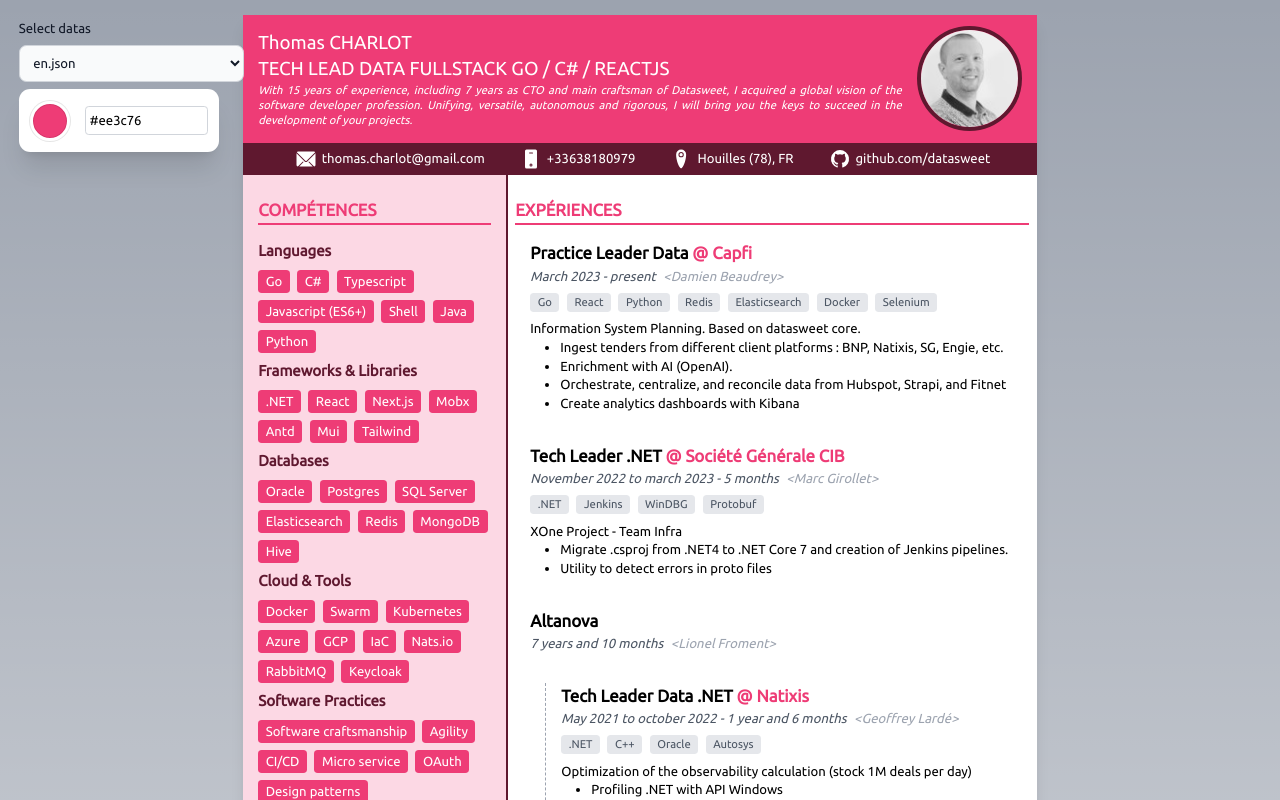
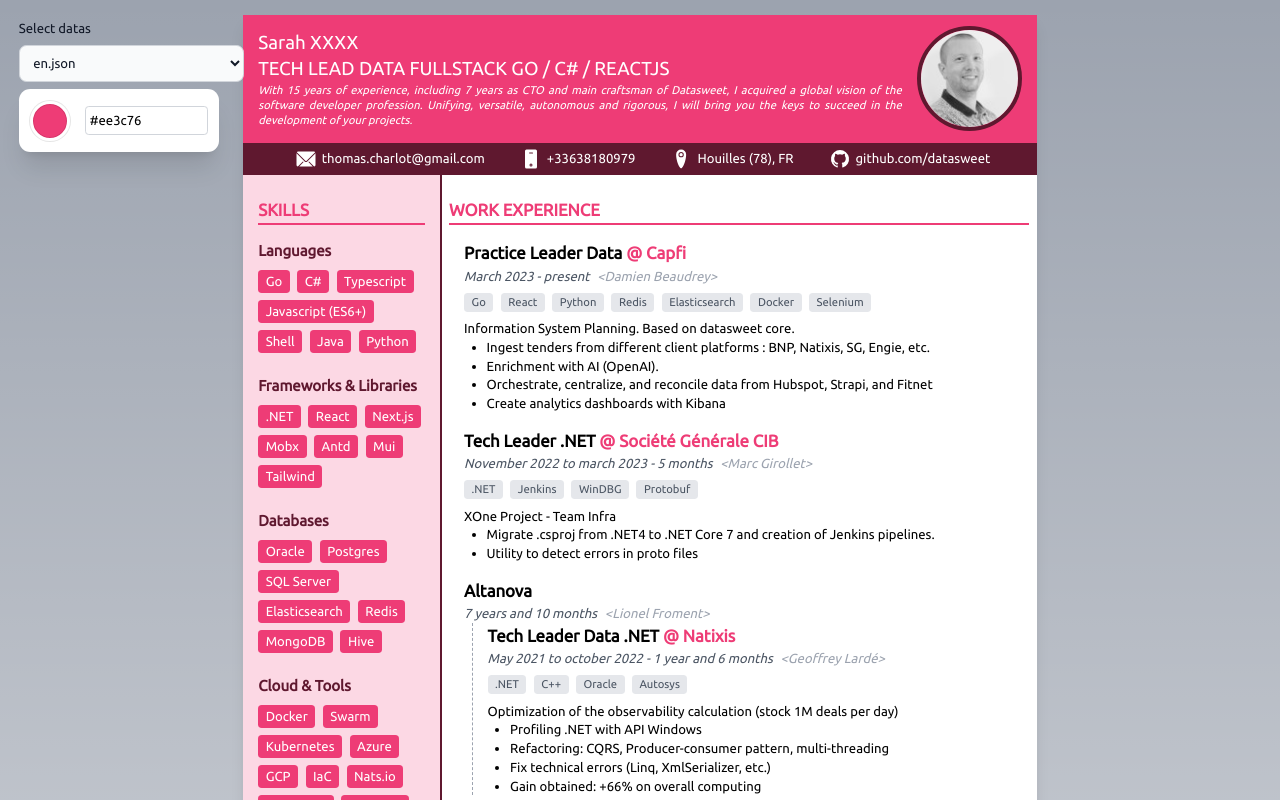
Before and after one commit to charlotth/resume, a Next.js app: page / in a window 1280 px wide. Shown: the top 800 px of the page. Built offline with nearby package versions, Linux system fonts and the light colour scheme.

Commit message:
bakup (#2)
Co-authored-by: Thomas Charlot <thomas.charlot@datasweet.fr>

```diff
--- a/src/app/globals.css
+++ b/src/app/globals.css
@@ -62,4 +62,8 @@
     cursor: pointer;
     outline: none;
   }
+
+  .main-exp + .sub-exp {
+    margin-top: -1rem;
+  }
 }
--- a/src/components/Experience/index.tsx
+++ b/src/components/Experience/index.tsx
@@ -1,5 +1,6 @@
 import cls from "classnames";
 import SkillGroup from "../SkillGroup";
+import { get, isArray, isString } from "lodash";
 
 export interface ExperienceProps {
     title: string;
@@ -8,17 +9,37 @@
     contact?: string;
     description?: string;
     tools?: string[];
-    tasks?: string[];
+    tasks?: Array<string | { name: string, tasks: string[] }>;
     className?: string;
     isSub?: boolean;
     isLast?: boolean
 }
 
+const Tasker: React.FC<{ tasks?: Array<string | { name: string, tasks: string[] }>, isSub?: boolean }> = ({ tasks, isSub }) => {
+  if (!tasks) {
+    return null;
+  }
+
+  return (
+    <ul className={cls("ml-6 text-sm", isSub ? "list-[circle]" : "list-disc")}>
+       {tasks.map((t, i) => (
+              <li key={i}>
+                {isString(t) ? t : (
+                  <>
+                    {t.name}
+                    <Tasker tasks={t.tasks} isSub />
+                  </>
+                )}
+              </li>
+            ))}
+    </ul>
+  );
+}
+
 const Experience: React.FC<ExperienceProps> = ({ title, society, date, contact, description, tools, tasks, className, isSub, isLast }) => (
-    <section className={cls("px-4 mb-4",
+    <section className={cls("px-4",
           className,
-          isSub && "ml-8 border-l border-gray-400 border-dashed",
-          isLast ? "mb-4 pb-0" : "pb-4 mb-0"
+          !isSub ? "mb-4 main-exp" : "ml-6 border-l border-gray-400 border-dashed sub-exp mb-4 pb-0",
     )}>
         <h3 className="text-lg font-bold">{title}
             {society && (<span className="text-primary ml-1">@ {society}</span>)}
@@ -26,13 +47,9 @@
         <h4 className="text-gray-600 text-sm italic">{date}
             {contact && (<span className="text-gray-400 ml-2">&lt;{contact}&gt;</span>)}
         </h4>
-        { !!tools && (<SkillGroup skills={tools} size="small" invert /> )}
+        { !!tools && (<SkillGroup skills={tools} size="small" color="gray" /> )}
         <p className="text-sm">{description}</p>
-        { !!tasks && (
-            <ul className="list-disc ml-8 text-sm">
-            {tasks.map((t, i) => (<li key={i}>{t}</li>))}
-        </ul>
-        )}
+        <Tasker tasks={tasks} />
     </section>
 );
 
--- a/src/components/Page/index.tsx
+++ b/src/components/Page/index.tsx
@@ -1,19 +1,26 @@
 export interface PageProps {
   header: React.ReactNode;
-    sider: React.ReactNode;
+  sider?: React.ReactNode;
 }
 
 const Page: React.FC<React.PropsWithChildren<PageProps>> = ({ header, sider, children }) => (
   <main className="m-4 h-[297mm] w-[210mm] overflow-hidden bg-white p-0 shadow-lg print:m-0 print:h-screen print:w-screen print:shadow-none">
     {header}
-        <div className="grid grid-cols-3 h-full">
+
+    {!!sider ? (
+      <div className="grid grid-cols-4 h-full">
         <div className="bg-primary-100 border-r-2 border-primary-800 h-full px-4 py-2">
           {sider}
         </div>
-            <div className="col-span-2 px-2 py-2">
+        <div className="col-span-3 px-2 py-2">
           {children}
         </div>
       </div>
+    ) : (
+      <div className="px-2 py-2">
+        {children}
+      </div>
+    )}
   </main>
 );
 
--- a/src/components/Resume/Factory.tsx
+++ b/src/components/Resume/Factory.tsx
@@ -67,16 +67,16 @@
         case 'skills':
             return (
                 <>
-                    <Title>Compétences</Title>
+                    <Title>Skills</Title>
                     {(d.items as Resume['skills']).map((v, i) => (
-                        <SkillGroup title={v.categorie} skills={v.items} key={i} />
+                        <SkillGroup title={v.categorie} skills={v.items} key={i} color={v.color} />
                     ))}
                 </>
             );
         case 'experiences':
             return (
                 <>
-                    {!page && (<Title>Expériences</Title>)}
+                    {!page && (<Title>Work Experience</Title>)}
                     {(d.items as Resume['experiences']).map((v, i) => (
                         <Experience {...v} key={i} />
                     ))}
@@ -85,7 +85,7 @@
         case 'trainings':
             return (
                 <>
-                    <Title>Formations</Title>
+                    <Title>Education</Title>
                     {(d.items as Resume['trainings']).map((v, i) => (
                         <Experience {...v} key={i} />
                     ))}
@@ -94,7 +94,7 @@
         case 'hobbies':
             return (
                 <>
-                    <Title>Loisirs</Title>
+                    <Title>Hobbies</Title>
                     <SkillGroup skills={d.items as Resume['hobbies']} />
                 </>
             )
@@ -102,7 +102,7 @@
         case 'languages':
             return (
                 <>
-                    <Title>Langues</Title>
+                    <Title>Languages</Title>
                     <Languages items={d.items as Resume['languages']} />
                 </>
             );
--- a/src/components/Resume/index.tsx
+++ b/src/components/Resume/index.tsx
@@ -44,7 +44,7 @@
     return (<Page
       key={ip}
       header={<Header {...hp} />}
-      sider={p.sider.map((s) => (
+      sider={p.sider && p.sider.map((s) => (
         <section className="flex flex-col" key={s}>
           <Factory data={resume} source={s} />
         </section>
--- a/src/components/SkillGroup/index.tsx
+++ b/src/components/SkillGroup/index.tsx
@@ -3,20 +3,22 @@
 export interface SkillGroupProps {
     title?: string;
     skills: string[];
-    invert?: boolean;
+    color?: 'primary' | 'gray' | 'dark',
     size?: 'small' | 'normal';
 }
 
-const SkillGroup: React.FC<SkillGroupProps> = ({ title, skills, invert, size }) => {
+const SkillGroup: React.FC<SkillGroupProps> = ({ title, skills, color, size }) => {
     const className = cls(
         `px-2 py-0.5 text-${size === 'small' ? 'xs' : 'sm'} rounded`,
-        invert ? "text-gray-600 bg-gray-200" : "bg-primary text-white"
+        (color === undefined || color === 'primary') && "bg-primary text-white",
+        color === 'gray' && "text-gray-600 bg-gray-200",
+        color === 'dark' && "bg-primary-800 text-white"
     );
 
     return (
         <>
             {title && (<h3 className="text-primary-800 font-bold">{title}</h3>)}
-            <ul className="flex flex-wrap leading-relaxed gap-2 my-2">
+            <ul className={cls("flex flex-wrap leading-relaxed gap-2 mt-2", color === 'gray' ? 'mb-2' : 'mb-6')}>
                 {skills.map(s => (
                     <li key={s} className={className}>{s}</li>
                 ))}
--- a/src/data/en.json
+++ b/src/data/en.json
@@ -1,6 +1,6 @@
 {
   "profile": {
-    "name": "Thomas CHARLOT",
+    "name": "Sarah XXXX",
     "avatar": "/1692695262563.jpeg",
     "title": "Tech lead data fullstack GO / C# / ReactJS",
     "description": "With 15 years of experience, including 7 years as CTO and main craftsman of Datasweet, I acquired a global vision of the software developer profession. Unifying, versatile, autonomous and rigorous, I will bring you the keys to succeed in the development of your projects.",
@@ -73,16 +73,6 @@
         "CQRS",
         "DDD",
         "TDD"
-      ]
-    },
-    {
-      "categorie": "Graphics & Audio",
-      "items": [
-        "Photoshop",
-        "Premiere",
-        "After Effect",
-        "Soundbooth",
-        "Image Magick"
       ]
     }
   ],
--- a/src/data/fr.json
+++ b/src/data/fr.json
@@ -16,47 +16,47 @@
         "Go",
         "C#",
         "Typescript",
-        "Shell",
+        "$hell",
         "Java",
         "Python"
       ]
     },
     {
-      "categorie": "Frameworks & Librairies",
+      "categorie": "Frameworks",
       "items": [
         ".NET",
-        "React",
-        "Next.js",
-        "Mobx",
-        "Antd",
-        "Mui",
-        "Tailwind"
+        "react",
+        "next.js",
+        "mobx",
+        "antd",
+        "mui",
+        "tailwind"
       ]
     },
     {
       "categorie": "Base de données",
       "items": [
-        "Oracle",
-        "Postgres",
-        "SQL Server",
-        "Elasticsearch",
-        "Redis",
-        "MongoDB",
-        "Hive"
+        "oracle",
+        "postgres",
+        "mssql",
+        "redis",
+        "elasticsearch",
+        "mongo",
+        "hive"
       ]
     },
     {
       "categorie": "Cloud & Tools",
       "items": [
-        "Docker",
-        "Swarm",
-        "Kubernetes",
+        "docker",
+        "swarm",
+        "k8s",
         "Azure",
         "GCP",
         "IaC",
-        "Nats.io",
-        "RabbitMQ",
-        "Keycloak"
+        "nats.io",
+        "rabbitMQ",
+        "keycloak"
       ]
     },
     {
@@ -69,6 +69,8 @@
         "OAuth",
         "Design patterns",
         "Clean architecture",
+        "EDA",
+        "ITIL",
         "CQRS",
         "DDD",
         "TDD"
@@ -83,6 +85,20 @@
         "Soundbooth",
         "Image Magick"
       ]
+    },
+    {
+      "categorie": "Soft skills",
+      "items": [
+        "Capacité de synthèse",
+        "Esprit critique",
+        "Force de proposition",
+        "Sens du service",
+        "Fédérateur",
+        "Autonome",
+        "Persévérant",
+        "Polyvalent",
+        "Curieux"
+      ]
     }
   ],
   "experiences": [
@@ -90,8 +106,7 @@
       "title": "Practice Leader Data",
       "society": "Capfi",
       "date": "Mars 2023 à aujourd'hui",
-      "contact": "Damien Beaudrey",
-      "description": "Urbanisation SI. Projet basé sur le socle technique Datasweet",
+      "description": "Dans le contexte de l’urbanisation du SI de Capfi, conception et développement d’un orchestrateur de flux de données entre les différentes plateformes utilisées par Capfi (Hubspot, GreenHouse, Fitnet, Strapi).",
       "tools": [
         "Go",
         "React",
@@ -99,43 +114,46 @@
         "Redis",
         "Elasticsearch",
         "Docker",
-        "Selenium"
+        "Selenium",
+        "Encadrement"
       ],
       "tasks": [
         "Ingestion des appels d'offres des plateformes : BNP, Natixis, SG, Engie, etc.",
         "Enrichissement des offres avec l'IA (OpenAI)",
         "Orchestration, centralisation des données d'Hubspot, Strapi et Fitnet",
-        "Création de dashboards analytiques avec Kibana"
+        "Création de dashboards analytiques avec Kibana",
+        "Encadrement de 2 développeurs",
+        "Rôle Practice Leader : validation des profils techniques pour Capfi"
       ]
     },
     {
       "title": "Tech Leader .NET",
       "society": "Société Générale CIB",
       "date": "Novembre 2022 à mars 2023 - 5 mois",
-      "contact": "Marc Girollet",
       "tools": [
         ".NET",
         "Jenkins",
         "WinDBG",
-        "Protobuf"
+        "Protobuf",
+        "Agile"
       ],
-      "description": "XOne Project - Team Infra",
+      "description": "Tech Lead au sein de la team Infra / Core de XOne, système front-to-back multi-assets permettant de gérer la totalité du cycle de vie d'un deal.",
       "tasks": [
-        "Migration de projets .NET4 vers .NET Core 7 et création de pipeline Jenkins",
-        "Détection des erreurs dans les fichiers .protos"
+        "Migration de projets .NET4 vers .NET Core 7",
+        "Création de pipeline Jenkins pour les builds / tests / releases",
+        "Détection des erreurs de compatabilité entre différentes versions de fichiers .proto",
+        "Mise en place du cache LRU"
       ]
     },
     {
       "title": "Altanova",
       "date": "7 ans et 10 mois",
-      "contact": "Lionel Froment",
       "experiences": [
         {
           "title": "Tech Leader Data .NET",
           "society": "Natixis",
           "date": "Mai 2021 à octobre 2022 - 1 an et 6 mois",
-          "contact": "Geoffrey Lardé",
-          "description": "Optimisation du processus de calcul d'observabilité des deals (stock 1M/jour)",
+          "description": "Optimisation de la chaîne de calcul de Link, système permettant de calculer l’observabilité des deals (stock 1M / jour) à partir des données BOP, système permettant de collecter les trades, les positions et les instruments des différents systèmes Front Office utilisés par Natixis.",
           "tools": [
             ".NET",
             "C++",
@@ -143,17 +161,18 @@
             "Autosys"
           ],
           "tasks": [
-            "Profiling .NET via les API Windows",
+            "Création d’un profiler .NET via les API Windows (C++)",
+            "Correction des erreurs techniques (Linq, XmlSerializer, etc.) suite aux données du profiler",
             "Réarchitecture du projet : CQRS, Producer-consumer pattern, multi-threading",
-            "Correction des erreurs techniques (Linq, XmlSerializer, etc.)",
-            "Gain obtenu : 66% sur le traitement global"
+            "Gain obtenu : 66% sur le traitement global",
+            "Duplication des résultats pour les utilisateurs Risk dans Hadoop (Hive)"
           ]
         },
         {
           "title": "Tech Leader Data Go",
           "society": "Figaro Classifieds",
           "date": "Décembre 2020 à avril 2021 - 5 mois",
-          "description": "Ingestion des annonces d'emploi de plateformes publiques",
+          "description": "Dans le cadre d’un projet en incubation visant à refondre les méthodes de capture et à la publication des annonces d'emploi issues des clients Figaro Classifieds et des plateformes publiques.",
           "tools": [
             "Go",
             "GCP",
@@ -161,16 +180,17 @@
             "Kubernetes"
           ],
           "tasks": [
-            "ETL : flow pattern en Go",
-            "Contraintes fortes : ingérer plusieurs centaines de milliers d'annonces par jour dans des ressources limitées (proc, mémoire pour GCP)"
+            "Conception & développement d’un ETL générique basé sur flow pattern en Go",
+            "Contraintes fortes : ingérer plusieurs centaines de milliers d'annonces par jour dans des ressources limitées (proc, mémoire pour GCP)",
+            "Ingestion de la plateforme publique Pôle Emploi",
+            "Formation aux bonnes pratiques des développeurs"
           ]
         },
         {
           "title": "Co-founder & CTO",
           "society": "Datasweet",
           "date": "Juillet 2016 à octobre 2022 - 6 ans et 4 mois ",
-          "contact": "Lionel Froment",
-          "description": "Datasweet est une data-plateforme basé sur Elasticsearch et couvrant toute la chaîne de valorisation de données",
+          "description": "Datasweet est une data-plateforme basée sur Elasticsearch et couvrant toute la chaîne de valorisation des données: de la collecte des données brutes à la diffusion d’informations prêtes à l’emploi.",
           "tools": [
             "Go",
             "React",
@@ -178,29 +198,63 @@
             "Redis",
             "Postgres",
             "Protobuf",
-            "Swarm"
+            "Swarm",
+            "Encadrement",
+            "Sens du service"
           ],
           "tasks": [
-            "Conception et développement de la data-plateforme (infra, back-end, front-end)",
-            "Micro (web) services avec Role Based Access Control",
-            "ETL permettant la préparation automatisée de données",
-            "API de search & query utilisée par des composants graphiques"
+            {
+              "name": "Conception et développement de la data-plateforme (back-end, front-end)",
+              "tasks": [
+                "Framework générique en Go utilisé dans chaque projet Datasweet",
+                "Micro-services avec RBAC et protobufs",
+                "ETL permettant la préparation automatisée de données avec de nombreux connecteurs (csv, sql, google analytics, etc.)",
+                "API de search & query pour requêter simplement Elasticsearch",
+                "Composants en Go open-sources : datatable (manipulation de données tabulaires avec évaluation d'expressions), jsonmap (manipulation de json)",
+                "Conception & développement des front-ends unifiés, des dataviz en React.js"
+              ]
+            },
+            "Contributeur sur le plugin ReadOnlyRest pour Elasticsearch (Java)",
+            {
+              "name": "Infra",
+              "tasks": [
+                "Installation des serveurs avec chiffrement des disques",
+                "Sauvegarde / restauration de backups chiffrés",
+                "Reverse-proxy avec load balancing et SSL (letsencrypt)",
+                "Création des chaînes de CI/CD avec CircleCI et Github Actions",
+                "Healthcheck",
+                "Gestion docker, swarm, kubernetes"
+              ]
+            },
+            {
+              "name": "Relation clients",
+              "tasks": [
+                "Aide à la recherche de prospects",
+                "Aide à la réalisation de devis, dossiers de sécurité",
+                "Gestion de projets: AMOA et référent technique",
+                "Support & QoS"
+              ]
+            },
+            "Encadrement de 5 personnes: 2 développeurs, 1 AMOA et 2 stagiaires."
           ]
         },
         {
           "title": "Tech Leader .NET",
           "society": "Natixis AM",
           "date": "Janvier 2015 à juillet 2016 - 1 an et 6 mois",
-          "contact": "Guillaume Lavergne",
-          "description": "Titan: fwk pour passer des ordres, calculer des positions, rapprocher les flux, etc.",
+          "description": "Conception et développement autour de Titan, un framework en .NET , utilisé par des applications Front découpées en fonds. Titan permet à des clients lourds ou web de réaliser de nombreuses opérations : passage d’ordres, calcul de positions, rapprochement de positions et flux, simulation sur inventaire, etc.",
           "tools": [
             ".NET",
-            "SQL Server"
+            "SQL Server",
+            "Encadrement"
           ],
           "tasks": [
-            "Conception et développement d'un service de configuration",
+            "Conception et développement d'un service de configuration centralisé avec lecture à chaud",
             "Mise en place de logs via ETW",
-            "Migration du composant CRD (envoi d'ordres) avec une contrainte forte : permettre l'utilisation des deux versions de la dll"
+            "Migration du composant CRD (envoi d'ordres) avec une contrainte forte : permettre l'utilisation des deux versions de la dll",
+            "Simulation d'un utilisateur humain par la création d'un bot AutoIT",
+            "Aide au suivi de qualité du code, formation des développeurs aux bonnes pratiques",
+            "Encadrement de 2 développeurs"
           ]
         }
       ]
@@ -213,7 +267,6 @@
           "title": "Développeur .NET",
           "society": "Société Générale CIB",
           "date": "Mai 2013 à janvier 2015 - 1 an et 8 mois",
-          "contact": "Arnaud Tamaillon",
           "description": "Projet XOne : SI front-to-back multi-assets",
           "tools": [
             ".NET",
@@ -221,12 +274,13 @@
             "WinDBG",
             "TibcoEMS",
             "Infragistics",
-            "AngularJS"
+            "AngularJS",
+            "Encadrement"
           ],
           "tasks": [
             "Enrichissement du framework XOne Generic permettant la création de produits dont les caractéristiques peuvent évoluer à tout moment",
-            "Conception et développement d'un service de booking automatique de produits structurés via messages TibcoEMS",
-            "POC: web trade blotter avec AngularJS"
+            "Conception et développement d'un service de booking automatique de produits structurés via des messages XML TibcoEMS. Encadrement d'un développeur",
+            "POC: web trade blotter avec AngularJS - Team architecture"
           ]
         }
       ]
@@ -235,7 +289,7 @@
       "title": "Développeur Fullstack .NET",
       "society": "Éditions Larousse",
       "date": "Octobre 2008 à mai 2013 - 4 ans et 8 mois",
-      "contact": "Vincent Baugé",
+      "description": "Au sein du département Informatique Éditoriale, planification et développement de projets web, mobiles, backends et médias.",
       "tools": [
         ".NET",
         "Java",
@@ -244,13 +298,17 @@
         "HTML5/CSS3",
         "Lucene",
         "Objective-C",
-        "C++"
+        "C++",
+        "Encadrement"
       ],
       "tasks": [
-        "Refonte complète du site www.larousse.fr : SEO, moteur de recherche",
+        "Refonte du site www.larousse.fr : SEO, moteur de recherche, réseaux sociaux, ads",
+        "Fusion des différentes bases de comptes clients",
         "Batchs pour le traitement massif de textes & images",
+        "Participation à la WWDC Apple Convention de 2010 à San Francisco",
         "Applications mobiles : iPhone, iPad, Android, WinJS, Windows Phone",
-        "Ingénieur son et monteur vidéo"
+        "Ingénieur son et monteur vidéo, réalisation d'un DVD",
+        "Encadrement de 3 développeurs (dont 2 prestataires) et d'une stagaire UI"
       ]
     }
   ],
@@ -286,25 +344,34 @@
     "Escalade",
     "Judo",
     "Jeux vidéo",
-    "Piano"
+    "Piano",
+    "Cuisine"
   ],
   "layout": {
     "pages": [
       {
         "sider": [
-          "skills"
+          "skills[:5]"
         ],
         "content": [
-          "experiences[:5]"
+          "experiences[:4]"
         ]
       },
       {
         "sider": [
-          "languages",
+          "skills[5:]",
+          "languages"
+        ],
+        "content": [
+          "experiences[4:6]"
+        ]
+      },
+      {
+        "sider": [
           "hobbies"
         ],
         "content": [
-          "experiences[5:]",
+          "experiences[6:]",
           "trainings"
         ]
       }
--- a/src/types/index.ts
+++ b/src/types/index.ts
@@ -15,6 +15,7 @@
 
 export interface ResumeSkill {
   categorie?: string;
+  color?: 'primary' | 'gray',
   items: string[]
 }
 
```
Lines whose indentation alone changed are shown as unchanged.
